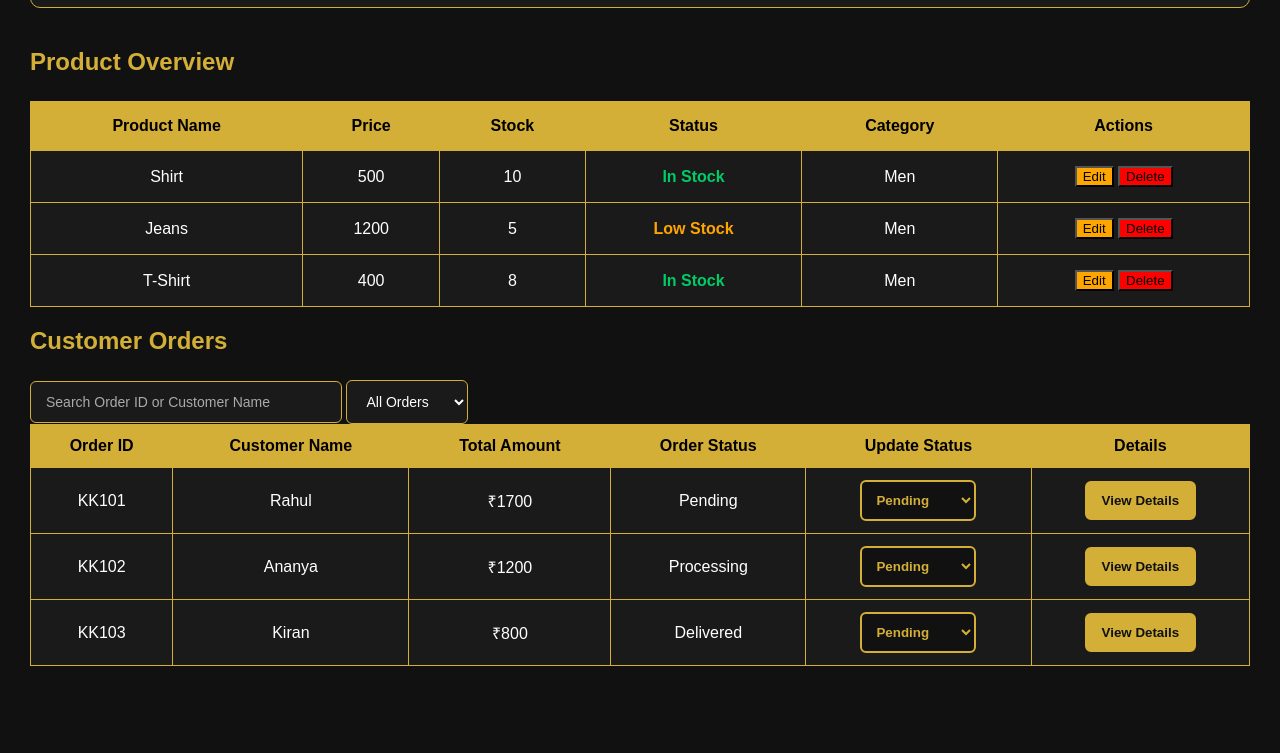
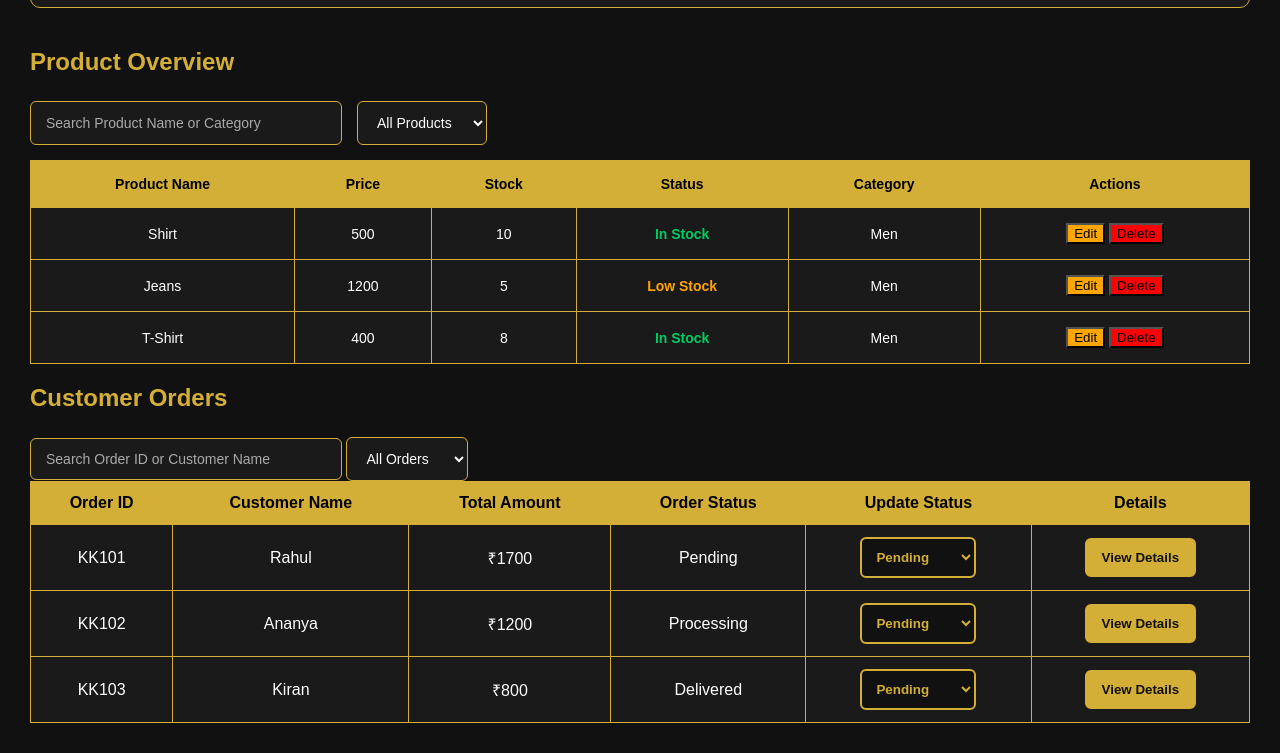
Before and after one commit to KrishnaHagari/KK-Shop, a plain HTML site: page admin.html in a window 1280 px wide. Shown: the part 1149-1902 px from the top of the page. Before the commit the page ends 1845 px from the top, so only its background shows below. Drawn offline with Linux system fonts and the light colour scheme.

Commit message:
Admin Product Search and Stock Filter

```diff
--- a/admin.html
+++ b/admin.html
@@ -90,7 +90,24 @@
 
     <h2>Product Overview</h2>
 
-    <table>
+    <div class="product-filters">
+
+    <input
+        type="text"
+        id="product-search"
+        placeholder="Search Product Name or Category"
+    >
+
+    <select id="product-search-filter">
+        <option value="all">All Products</option>
+        <option value="in-stock">In Stock</option>
+        <option value="low-stock">Low Stock</option>
+        <option value="out-stock">Out of Stock</option>
+    </select>
+
+</div>
+
+    <table id="product-search-filter">
         <thead>
             <tr>
                 <th>Product Name</th>
--- a/static/admin.css
+++ b/static/admin.css
@@ -323,3 +323,55 @@ td {
     box-sizing: border-box;
   }
 }
+
+/* PRODUCT SEARCH AND FILTER */
+
+.product-filters {
+  display: flex;
+  gap: 15px;
+  margin: 15px 0;
+  flex-wrap: wrap;
+}
+
+#product-search,
+#product-search-filter {
+  padding: 12px 15px;
+  background-color: #1a1a1a;
+  color: white;
+  border: 1px solid #d4af37;
+  border-radius: 6px;
+  font-size: 14px;
+  outline: none;
+}
+
+#product-search {
+  width: 280px;
+}
+
+#product-search:focus,
+#product-search-filter:focus {
+  border-color: #ffd700;
+  box-shadow: 0 0 6px #d4af37;
+}
+
+#product-search::placeholder {
+  color: #aaaaaa;
+}
+
+#product-search-filter {
+  cursor: pointer;
+}
+
+/* MOBILE RESPONSIVE */
+
+@media (max-width: 768px) {
+  .product-filters {
+    flex-direction: column;
+  }
+
+  #product-search,
+  #product-search-filter {
+    width: 100%;
+    box-sizing: border-box;
+  }
+}
--- a/static/admin.js
+++ b/static/admin.js
@@ -19,6 +19,14 @@ let orderStatusFilter = document.getElementById("order-status-filter");
 orderSearch.addEventListener("input", displayAdminOrders);
 
 orderStatusFilter.addEventListener("change", displayAdminOrders);
+
+let productSearch = document.getElementById("product-search");
+
+let productStatusFilter = document.getElementById("product-search-filter");
+
+productSearch.addEventListener("input", displayAdminProducts);
+
+productStatusFilter.addEventListener("change", displayAdminProducts);
 
 function displayAdminOrders() {
   let adminOrderList = document.getElementById("admin-order-list");
@@ -127,7 +135,29 @@ function displayAdminProducts() {
   let adminProductList = document.getElementById("admin-product-list");
   adminProductList.innerHTML = "";
 
-  for (let product of adminProducts) {
+  let searchText = productSearch.value.toLowerCase();
+
+  let selectedStatus = productStatusFilter.value;
+
+  let filteredProducts = adminProducts.filter((product) => {
+    let matchesSearch =
+      product.name.toLowerCase().includes(searchText) ||
+      product.category.toLowerCase().includes(searchText);
+
+    let matchesStatus = true;
+
+    if (selectedStatus === "in-stock") {
+      matchesStatus = product.stock > 5;
+    } else if (selectedStatus === "low-stock") {
+      matchesStatus = product.stock > 0 && product.stock <= 5;
+    } else if (selectedStatus === "out-stock") {
+      matchesStatus = product.stock === 0;
+    }
+
+    return matchesSearch && matchesStatus;
+  });
+
+  for (let product of filteredProducts) {
     let status;
 
     let statusClass;
@@ -160,6 +190,13 @@ function displayAdminProducts() {
     </button>
 </td>
 
+        </tr>
+    `;
+  }
+  if (filteredProducts.length === 0) {
+    adminProductList.innerHTML = `
+        <tr>
+            <td colspan="6">No Products Found</td>
         </tr>
     `;
   }
```
